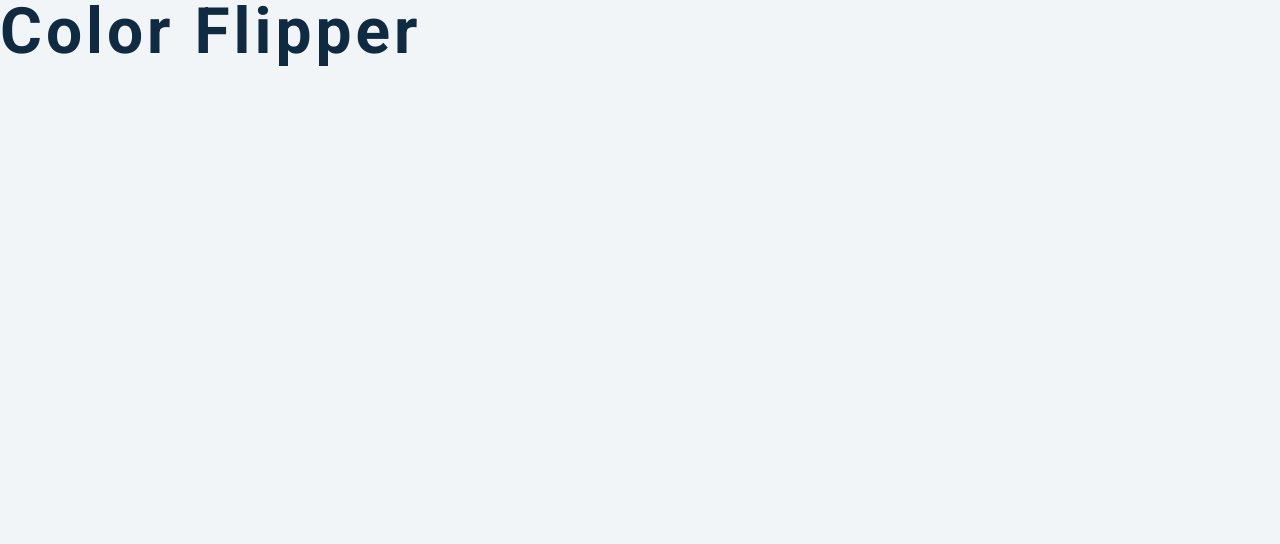
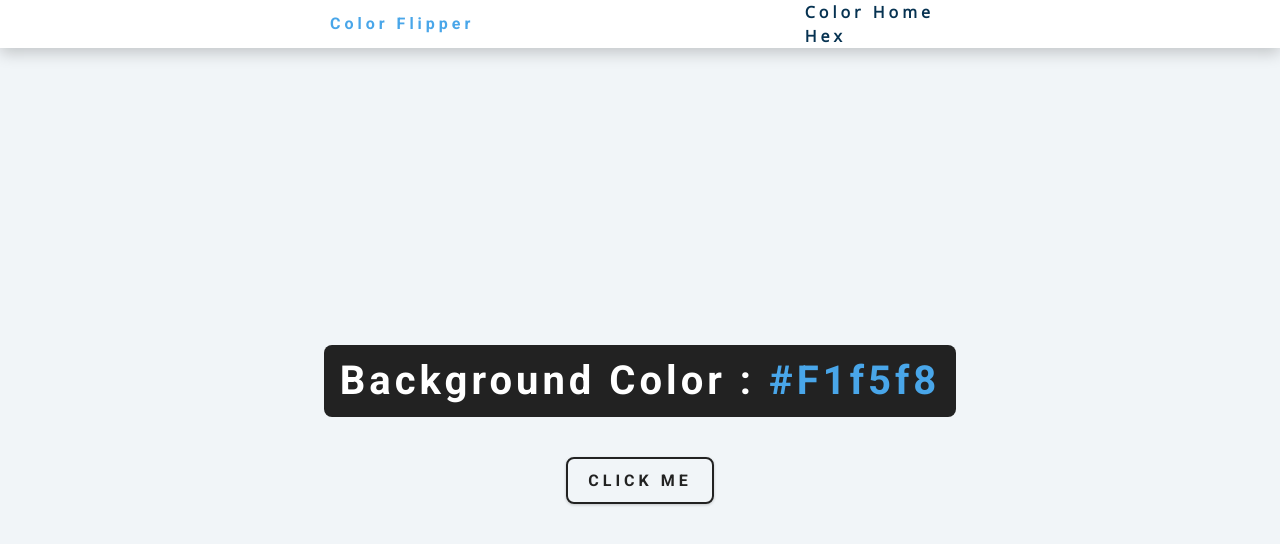
Before and after one commit to tnyandoro/Color-flipper, a plain HTML site: page index.html in a window 1280 px wide. Drawn offline with nearby package versions, Linux system fonts and the light colour scheme.

Commit message:
Add trhe full html

```diff
--- a/index.html
+++ b/index.html
@@ -8,7 +8,28 @@
     <link rel="stylesheet" href="styles.css" />
   </head>
   <body>
-    <h1>color flipper</h1>
+    <nav>
+      <div class="nav-center">
+        <h4>Color Flipper</h4>
+        <ul class="na-links">
+          <li>
+            <a href="index.html">Color Home</a>
+          </li>
+          <li>
+            <a href="hex.html">Hex</a>
+          </li>
+        </ul>
+      </div>
+    </nav>
+    <main>
+      <div class="container">
+        <h2>background color : <span class="color">
+          #f1f5f8
+        </span>
+        </h2>
+        <button class="btn btn-hero" id="btn">Click me</button>
+      </div>
+    </main>
     <!-- javascript -->
     <script src="app.js"></script>
   </body>
```
